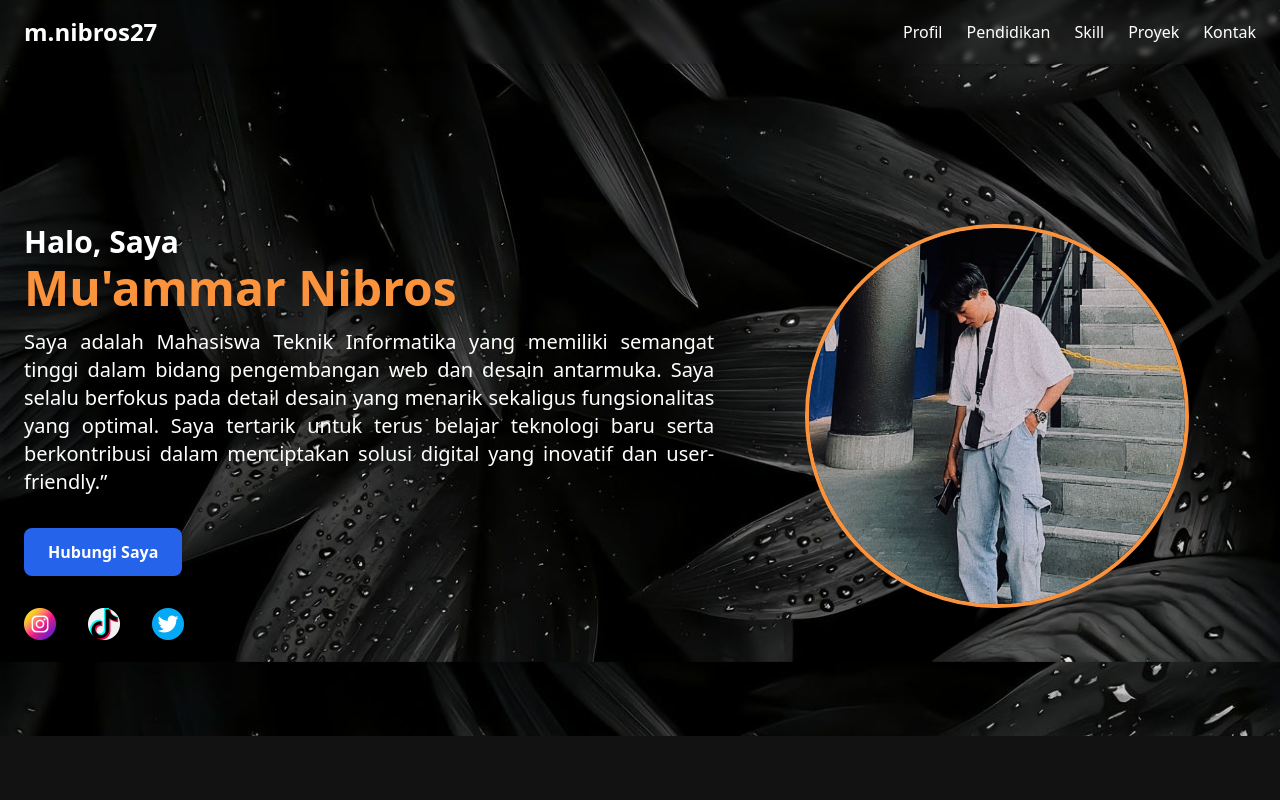
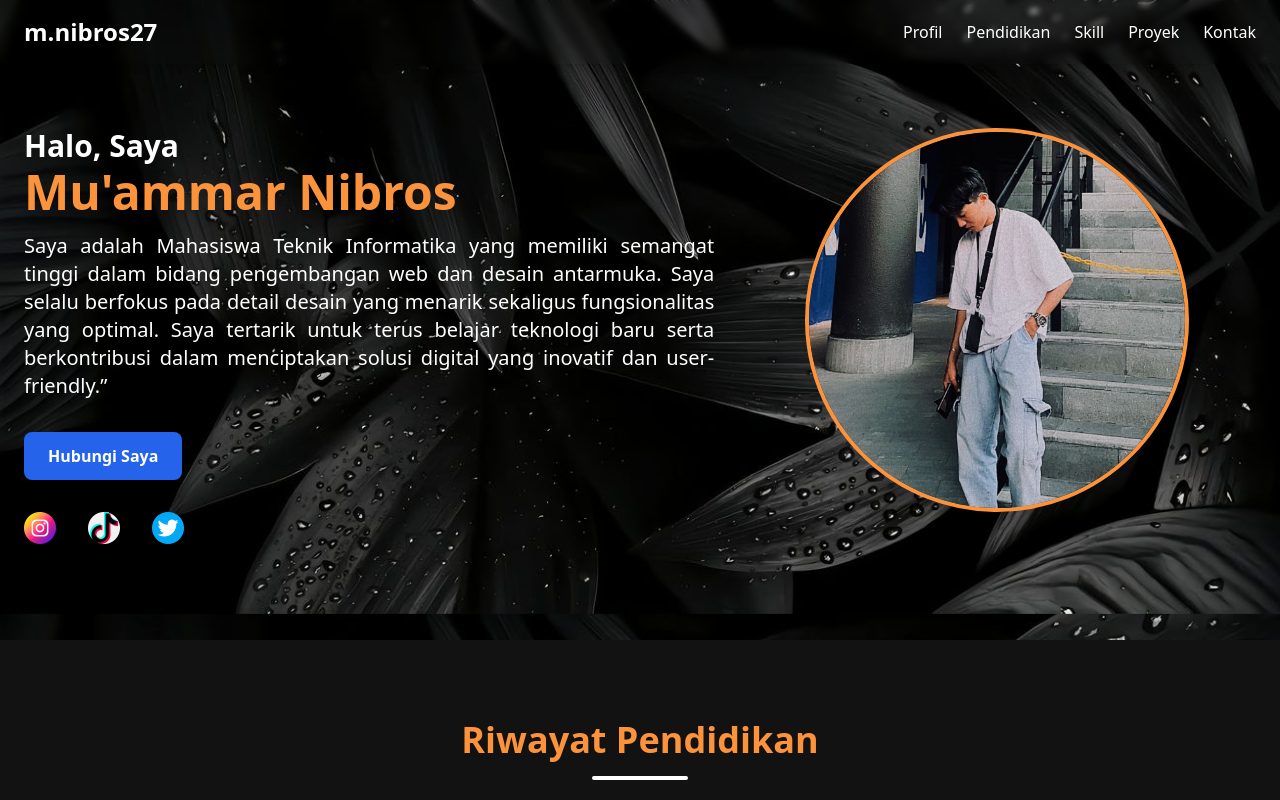
Before and after one commit to muammarnibros/RESPONSI, a Vue app in the folder frontend/: page / in a window 1280 px wide. Shown: the top 800 px of the page. Built offline with nearby package versions, Linux system fonts and the light colour scheme; no server answers.

Commit message:
finishing navbar2

```diff
--- a/frontend/src/App.vue
+++ b/frontend/src/App.vue
@@ -2,7 +2,7 @@
 import { RouterView } from 'vue-router';
 </script>
 <template>
-<div class="font-sans bg-wallpaper bg-cover bg-center min-h-screen text-white">
+<div class="font-sans bg-wallpaper bg-cover min-h-screen bg-center  text-white">
 <RouterView />
 </div>
 </template>
--- a/frontend/src/components/HeroVue.vue
+++ b/frontend/src/components/HeroVue.vue
@@ -2,7 +2,7 @@
 
     <section
       id="profil"
-      class="container mx-auto px-6 py-6 pt-40 pb-16 flex flex-col md:flex-row items-center gap-6"
+      class="container mx-auto px-6 py-6 pt-40 md:pt-20 lg:pt-16 pb-16 flex flex-col md:flex-row items-center gap-6"
     >
       <div class="md:w-2/3 text-center md:text-left">
         <h1
```
